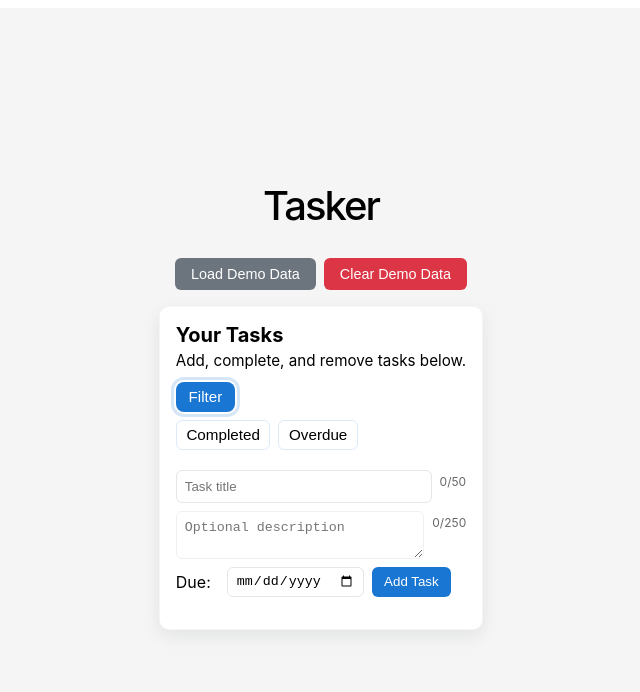
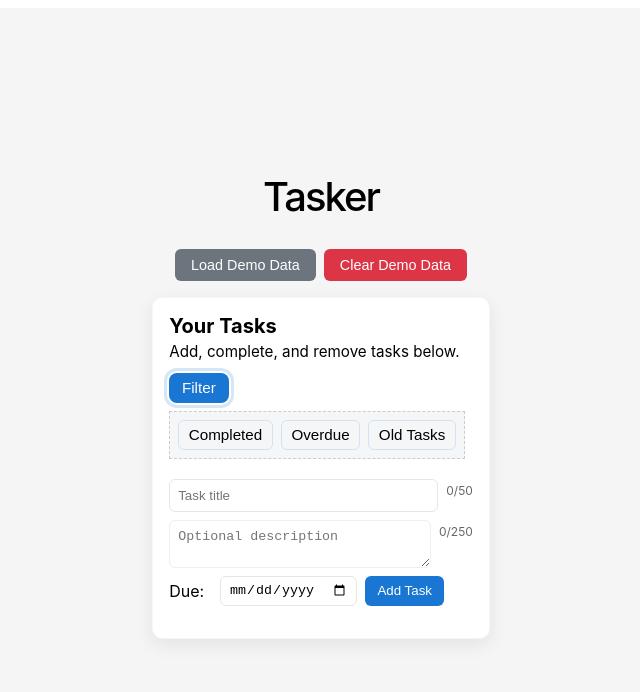
Before and after one commit to BPMSTC/Hyperion, an Angular app in the folder tasker/: page / in a window 1280 px wide. Both pictures are taken after a click on the button "Filter". Shown: the top 692 px of the page, without its empty margins (319-959 px from the left). Built offline with nearby package versions, Linux system fonts and the light colour scheme.

Commit message:
Working on the previous page filter functionality.

```diff
--- a/tasker/src/app/task-list/task-list.css
+++ b/tasker/src/app/task-list/task-list.css
@@ -339,9 +339,17 @@
 	color: #d32f2f;
 }
 
+/*temporary visual cue for debugging flexbox issues*/
+.filter-bar {
+  background: #f4f6f8;
+  border: 1px dashed #ccc;
+  padding: 0.5rem;
+}
+
 /* Filter button styles (used in task-list filter bar) */
 .filter-bar.compact {
 	display: flex;
+	flex-wrap: wrap; /* Allow buttons to wrap on smaller screens */
 	gap: 0.5rem;
 	margin-bottom: 0.75rem;
 }
--- a/tasker/src/app/task-list/task-list.html
+++ b/tasker/src/app/task-list/task-list.html
@@ -34,6 +34,7 @@
 			<div *ngIf="filterPanelOpen" class="filter-bar compact">
 				<button type="button" class="filter-btn" [class.active]="filterCompleted" (click)="filterCompleted = !filterCompleted">Completed</button>
 				<button type="button" class="filter-btn" [class.active]="filterOverdue" (click)="filterOverdue = !filterOverdue">Overdue</button>
+				<button type="button" class="filter-btn" [class.active]="filterOldTasks" (click)="filterOldTasks = !filterOldTasks">Old Tasks</button> <!--New filter for old task -->
 			</div>
 		</div>
 		<div class="form-row">
--- a/tasker/src/app/task-list/task-list.ts
+++ b/tasker/src/app/task-list/task-list.ts
@@ -51,21 +51,38 @@ export class TaskList {
   // Filter toggles
   filterCompleted = false; // when true, show only completed tasks
   filterOverdue = false; // when true, show only overdue tasks
+  filterOldTasks = false; // when true, show tasks older than 30 days
   // Controls whether the filter options panel is visible
   filterPanelOpen = false;
 
-  // Computed filtered list: tasks must match all active filters
   get filteredTasks(): Task[] {
     // Enforce completion visibility mode:
     // - filterCompleted === false (default): show only incomplete tasks
     // - filterCompleted === true: show only completed tasks
     // If filterOverdue is active, further restrict to overdue tasks (intersection).
-    return this.tasks.filter(t => {
-      if (t.completed !== this.filterCompleted) return false;
-      if (this.filterOverdue && !this.isTaskOverdue(t)) return false;
-      return true;
+  let result = this.tasks;
+
+    // Computed filtered list: tasks must match all active filters
+  if (this.filterOldTasks) {
+    result = result.filter(t => {
+      if (!t.dueDate) return false;
+      const today = new Date();
+      const dueDate = new Date(t.dueDate);
+      today.setHours(0, 0, 0, 0);
+      dueDate.setHours(0, 0, 0, 0);
+      return dueDate < today;
     });
+  } else {
+    result = result.filter(t => t.completed === this.filterCompleted);
+
+    if (this.filterOverdue) {
+      result = result.filter(t => this.isTaskOverdue(t));
+    }
   }
+
+  return result;
+}
+
 
   /*
    * On init, try to read saved tasks from localStorage and initialize
```
